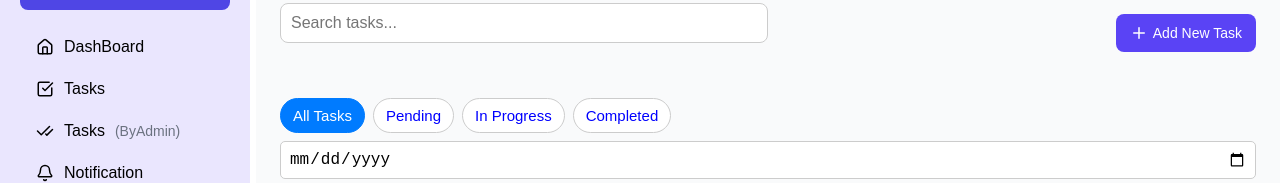
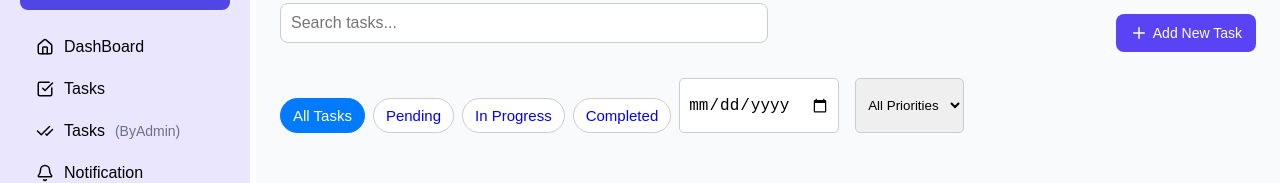
Before and after one commit to ragul24cogniwide/taskmanager, a React (Create React App) app in the folder frontend/: page /home in a window 1280 px wide. Shown: the part 129-312 px from the top of the page. Built offline with nearby package versions, Linux system fonts and the light colour scheme; no server answers.

Commit message:
good at date

```diff
--- a/frontend/src/pages/Tasks.css
+++ b/frontend/src/pages/Tasks.css
@@ -281,8 +281,6 @@
 .filter-section {
   display: flex;
   gap: 1rem;
-  margin: 1rem 0;
-  flex-wrap: wrap;
 }
 
 .filter-date,
--- a/frontend/src/pages/Tasks.js
+++ b/frontend/src/pages/Tasks.js
@@ -197,6 +197,8 @@ const Tasks = () => {
             Completed
           </button>
 
+          <div className="filter-section">
+            {/* Date Filter */}
             <input
               type="date"
               value={dateFilter}
@@ -215,6 +217,7 @@ const Tasks = () => {
               <option value="medium">Medium</option>
               <option value="high">High</option>
             </select>
+          </div>
         </div>
 
         {/* Task List Display */}
```
Lines whose indentation alone changed are shown as unchanged.
